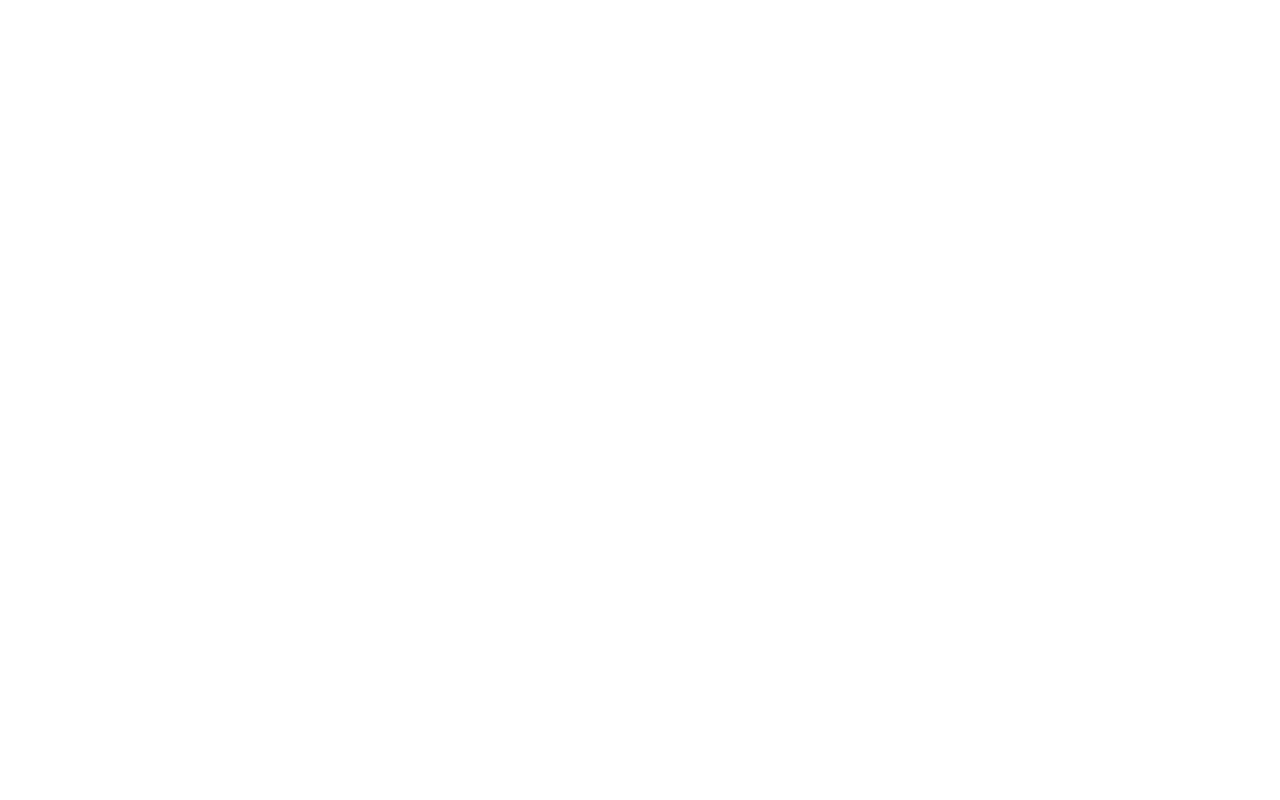
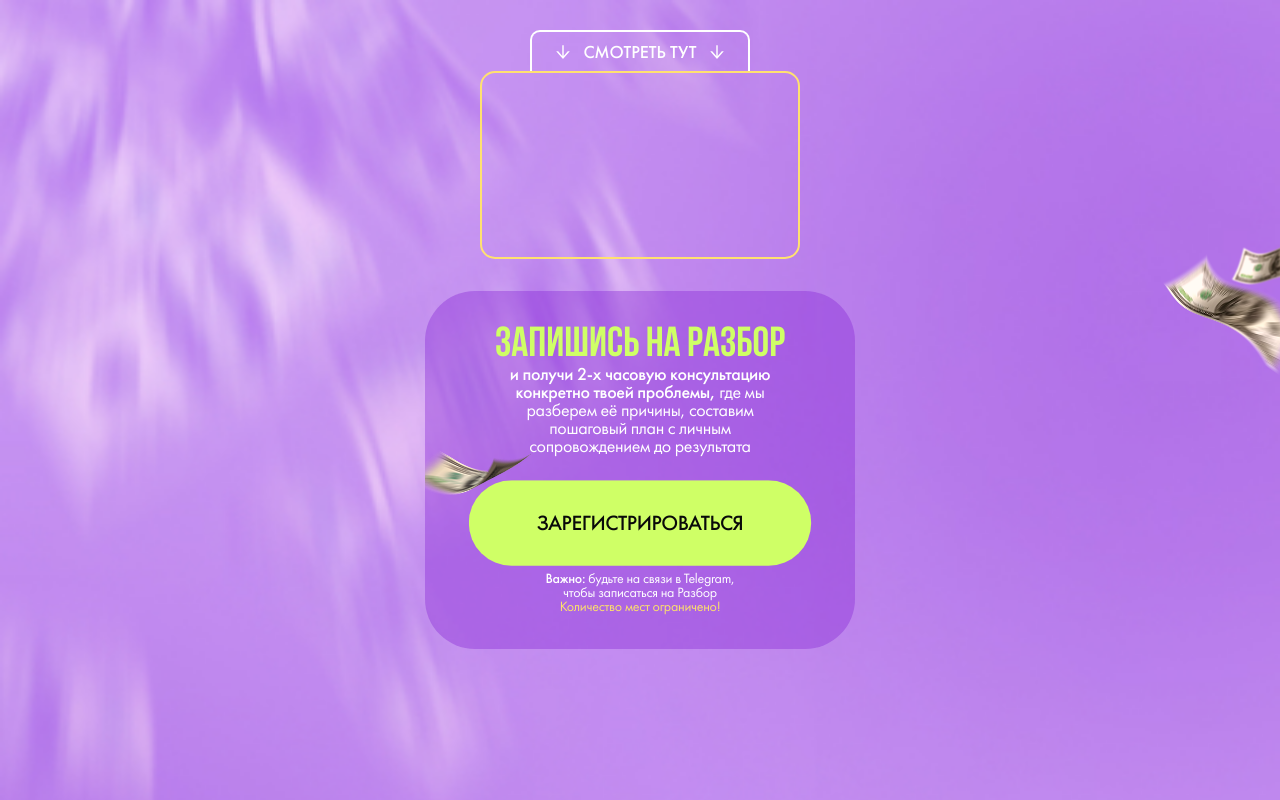
Before and after one commit to RomanIsaiev/work-website-95, a website built with Vite: page index.html in a window 1280 px wide. Built offline with nearby package versions, Linux system fonts and the light colour scheme.

Commit message:
complete

```diff
--- a/index.html
+++ b/index.html
@@ -11,10 +11,62 @@
     <link rel="stylesheet" href="./src/css/styles.css" />
   </head>
   <body>
-    <header class="header"><div class="container"></div></header>
     <main>
-      <section></section>
+      <section class="main">
+        <picture
+          ><source
+            srcset="./src/img/m-right-1x.png 1x, ./src/img/m-right-2x.png 2x"
+            width="144"
+            height="auto" />
+          <img
+            class="money-right"
+            src="./src/img/m-right-1x.png"
+            alt="money"
+            width="144"
+            height="auto"
+        /></picture>
+        <div class="container">
+          <div class="video-container">
+            <div class="title-container">
+              <img src="./src/img/arrow.svg" alt="arrow" width="20" />
+              <h2 class="watch-title">смотреть тут</h2>
+              <img src="./src/img/arrow.svg" alt="arrow" width="20" />
+            </div>
+            <div class="video-wrapper"></div>
+          </div>
+          <div class="text-wrapper">
+            <h1 class="title">ЗАПИШИСЬ НА РАЗБОР</h1>
+            <p class="desc">
+              <span
+                >и получи 2-х часовую консультацию конкретно твоей
+                проблемы,</span
+              >
+              где мы разберем её причины, составим пошаговый план с личным
+              сопровождением до результата
+            </p>
+            <a class="btn" href="" target="_blank" rel="nofollow"
+              >ЗАРЕГИСТРИРОВАТЬСЯ</a
+            >
+            <p class="text">
+              <span class="weight">Важно:</span> будьте на связи в Telegram,
+              чтобы записаться на Разбор
+              <span class="accent">Количество мест ограничено!</span>
+            </p>
+            <picture
+              ><source
+                srcset="./src/img/m-left-1x.png 1x, ./src/img/m-left-2x.png 2x"
+                width="106"
+                height="auto" />
+              <img
+                class="money-left"
+                src="./src/img/m-left-1x.png"
+                alt="money"
+                width="106"
+                height="auto"
+            /></picture>
+          </div>
+        </div>
+      </section>
     </main>
-    <footer class="footer"><div class="container"></div></footer>
   </body>
 </html>
--- a/src/css/styles.css
+++ b/src/css/styles.css
@@ -17,20 +17,184 @@
 }
 
 .container {
+  position: relative;
   margin: 0 auto;
   width: 100%;
-  padding: 0 16px;
+  max-width: 430px;
+}
 
-  @media (360px <= width) {
-    max-width: 360px;
+@keyframes pulseScale {
+  0% {
+    scale: 1;
   }
-
-  @media (768px<=width) {
-    max-width: 768px;
+  50% {
+    scale: 1.07;
   }
-
-  @media (1280px<=width) {
-    max-width: 1280px;
-    padding: 0 24px;
+  100% {
+    scale: 1;
   }
 }
+
+body {
+  /* max-width: 430px; */
+  margin: 0 auto;
+  height: 100%;
+}
+
+.main {
+  position: relative;
+
+  background-image: url(../img/bg-1x.jpg);
+  background-size: cover;
+  background-repeat: no-repeat;
+
+  height: 100vh;
+
+  padding-top: 30px;
+}
+
+.money-right {
+  position: absolute;
+  right: 0;
+  top: 210px;
+}
+
+.money-left {
+  position: absolute;
+  left: 0;
+  top: 130px;
+}
+
+.video-container {
+  max-width: 320px;
+  margin: 0 auto 32px auto;
+}
+
+.title-container {
+  display: flex;
+  align-items: center;
+  justify-content: center;
+  gap: 10px;
+
+  padding: 8px;
+
+  border-radius: 10px 10px 0px 0px;
+  border-top: 2px solid #fff;
+  border-right: 2px solid #fff;
+  border-left: 2px solid #fff;
+
+  max-width: 220px;
+  margin: 0 auto;
+}
+
+.watch-title {
+  color: #fff;
+  text-align: center;
+  font-family: 'Futura PT';
+  font-size: 18px;
+  font-style: normal;
+  font-weight: 450;
+  line-height: normal;
+  text-transform: uppercase;
+}
+
+.video-wrapper {
+  border-radius: 15px;
+  border: 2px solid #ffe170;
+  height: 188px;
+  overflow: hidden;
+}
+
+.video {
+  height: 188px;
+}
+
+.text-wrapper {
+  position: relative;
+
+  padding: 36px;
+  border-radius: 50px 50px 50px 50px;
+  background: rgba(135, 41, 212, 0.4);
+
+  max-width: 430px;
+  margin: 0 auto;
+}
+
+.image {
+  display: block;
+  margin: 0 auto;
+}
+
+.title {
+  color: #cfff66;
+  text-align: center;
+  font-family: 'Bebas Neue Cyrillic';
+  font-size: 42px;
+  font-style: normal;
+  font-weight: 400;
+  line-height: 90%; /* 37.8px */
+  text-transform: uppercase;
+}
+
+.desc {
+  color: #fff;
+  text-align: center;
+  font-family: 'Futura PT';
+  font-size: 18px;
+  font-style: normal;
+  font-weight: 400;
+  line-height: 100%; /* 18px */
+  letter-spacing: -0.36px;
+
+  max-width: 298px;
+  margin: 0 auto 28px auto;
+}
+
+.desc span {
+  font-weight: 500;
+}
+
+.btn {
+  display: block;
+  color: #090909;
+  text-align: center;
+  font-family: 'Futura PT';
+  font-size: 20px;
+  font-style: normal;
+  font-weight: 500;
+  line-height: 100%; /* 20px */
+  letter-spacing: -0.4px;
+  text-transform: uppercase;
+
+  padding: 30px;
+  border-radius: 100px;
+  background: #cfff66;
+
+  max-width: 320px;
+  width: 100%;
+  margin: 0 auto 8px auto;
+
+  animation: pulseScale 2000ms infinite;
+}
+
+.text {
+  color: #fff;
+  text-align: center;
+  font-family: 'Futura PT';
+  font-size: 14px;
+  font-style: normal;
+  font-weight: 400;
+  line-height: 100%;
+  letter-spacing: -0.28px;
+
+  max-width: 201px;
+  margin: 0 auto;
+}
+
+.text .accent {
+  color: #fde16b;
+}
+
+.text .weight {
+  font-weight: 500;
+}
--- a/src/fonts/fonts.css
+++ b/src/fonts/fonts.css
@@ -39,3 +39,9 @@
   src: url(../fonts/FUTURAPT-HEAVY.TTF);
   font-weight: 900;
 }
+
+@font-face {
+  font-family: 'Bebas Neue Cyrillic';
+  src: url(./Bebas_Neue_Cyrillic.ttf);
+  font-weight: 400;
+}
```
Also changed, not shown: src/fonts/Bebas_Neue_Cyrillic.ttf (added), src/img/arrow.svg (added), src/img/bg-1x.jpg (added), src/img/bg-2x.jpg (added), src/img/m-left-1x.png (added), src/img/m-left-2x.png (added), src/img/m-right-1x.png (added), src/img/m-right-2x.png (added).
